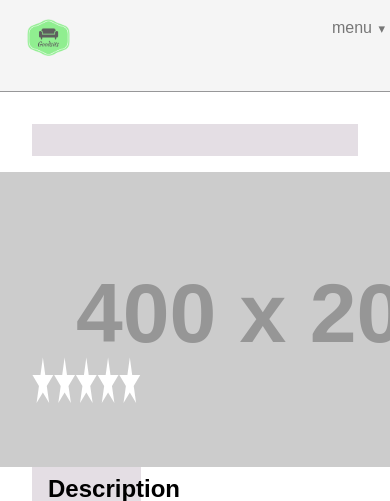
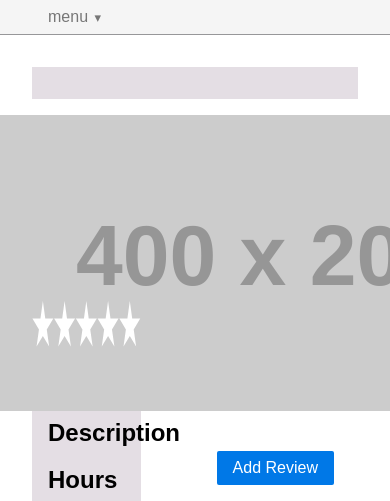
Before and after one commit to ryanjohnsen/goodsits, a Flask app: page /location/1 in a window 390 px wide; the page is wider, and only the part inside the window is pictured. Shown: the top 501 px of that part. Run offline with Flask 2, Linux system fonts and the light colour scheme; grey boxes labelled with a size stand in for pictures from a placeholder-image service; data that the repository does not hold is empty; some libraries are stand-ins or nearby versions.

Commit message:
Fix header to be responsive + logo stacked horizontally on default

```diff
--- a/static/css/header.css
+++ b/static/css/header.css
@@ -2,42 +2,23 @@
 .header{
     background-color: whitesmoke;
     border-bottom: solid var(--grey) 1px;
-    padding: 0.69em;
-    width: 100%;
     display: flex;
-    text-align: center;
+    justify-content: space-between;
+    align-items: center;
 }
 
-.header-response-horizontal{
-    margin-right: 1%;
-    margin-top: 2%;
+.header-response-horizontal {
+    display: flex;
+    align-items: center;
 }
 
-.pure-menu-list{
-    float: right;
-    display: inline;
-    margin: 0;
-}
-.pure-menu-heading{
-    font-weight: bolder;
-    font-style: italic;
+.header-response-vertical {
+    display: none;
+    visibility: hidden;
 }
 
-.pure-menu-horizontal{
-    float: right;
-}
-
-
-.menu-header li a:hover,
-.menu-header li a:focus {
-    border: none;
-    color: #4f4f4f;
-    text-decoration: underline;
-}
-
-.header-response-vertical{
-    display: none;
-    visibility: hidden;
+.logo {
+    max-height: 50px;
 }
 
 /* show drop down menu once the screen width is 500px or less */
@@ -66,11 +47,3 @@
         display: contents !important;
     }
 }
-
-
-/* logo css */
-.image-div{
-    width: 10%;
-    min-width: 75px;
-    float: left;
-}
--- a/templates/base.html
+++ b/templates/base.html
@@ -4,6 +4,7 @@
         <meta charset="utf-8">
         <meta name="viewport" content="width=device-width, initial-scale=1">
         <title>GoodSits. {% block title %}{% endblock %}</title>
+        <link rel="icon" type="image/x-icon" href="{{url_for('static', filename='images/logo.ico')}}">
         <link rel="stylesheet" href="{{url_for('static', filename='css/style.css')}}">
         <link rel="stylesheet" href="{{url_for('static', filename='css/header.css')}}">
         <link rel="stylesheet" href="{{url_for('static', filename='css/footer.css')}}">
--- a/templates/components/header.html
+++ b/templates/components/header.html
@@ -1,12 +1,13 @@
 <!--Layout reference: https://purecss.io/menus/ -->
+
+
+<div class="menu-header pure-menu pure-menu-horizontal">
     <nav class="header">
-    <div class="menu-header pure-menu pure-menu-horizontal">
     <div class="image-div">
         <a href="{{ url_for('landing')}}" class="pure-menu-heading pure-menu-link">
-                <img class="pure-img" src="{{url_for('static', filename='images/goodSitsLogo.png')}}" alt="GoodSits Logo">
+            <img class="logo pure-img" src="{{url_for('static', filename='images/logo_alt.png')}}" alt="GoodSits Logo">
         </a>
     </div>
-
     <!-- Header elements layout once screen size is 500px or less -->
     <div class="header-response-vertical">
         <ul class="pure-menu-list">
@@ -26,8 +27,6 @@
             </li>
         </ul>
     </div>
-
-
     <!-- Initial header elements layout -->
     <div class="header-response-horizontal">
         <ul class="pure-menu-list">
@@ -42,5 +41,5 @@
             </li>
         </ul>
     </div>
+    </nav>
 </div>
-</nav>
```
Also changed, not shown: static/css/style.css (line endings or trailing spaces), static/images/logo.ico (added), static/images/logo.svg (added), static/images/logo_alt.png (renamed from static/images/goodSitsLogo.png). Lines whose indentation alone changed are shown as unchanged.
